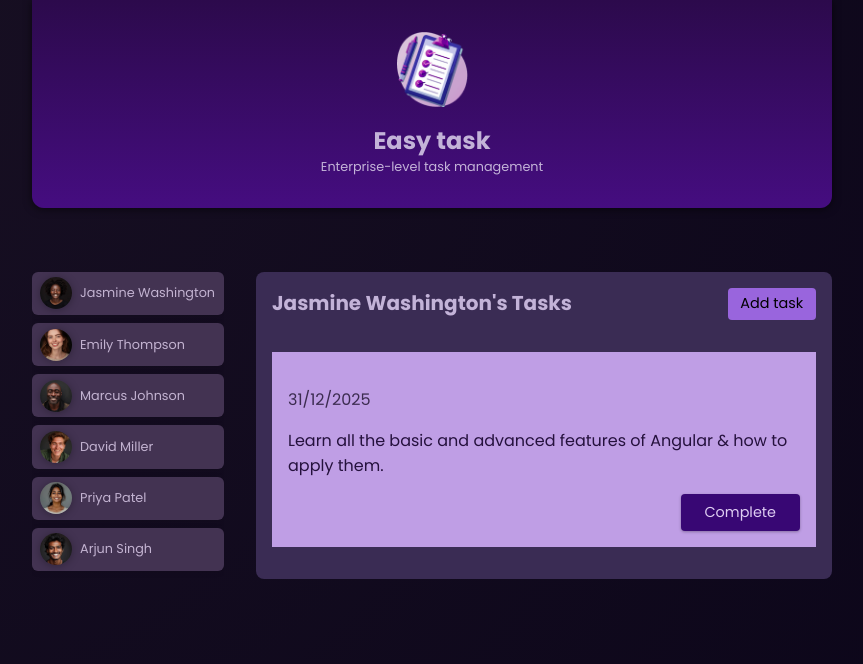
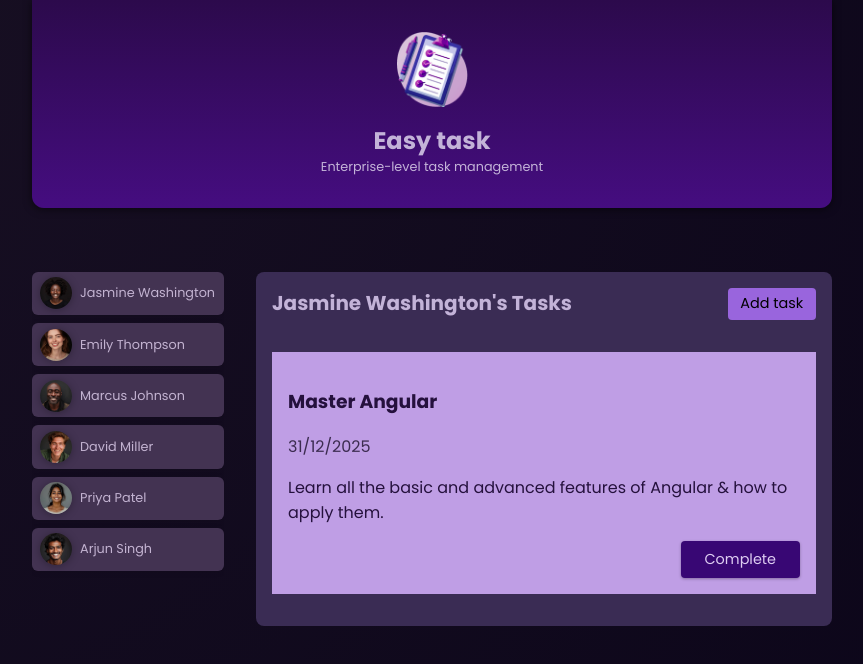
Before and after one commit to joseMarciano/understand-angular, an Angular app: page / in a window 1280 px wide. Both pictures are taken after a click on the button "Jasmine Washington". Shown: the top 664 px of the page, without its empty margins (208-1071 px from the left). Built offline with nearby package versions, Linux system fonts and the light colour scheme.

Commit message:
refactor: :hammer: create a folder for each Type

```diff
--- a/src/app/tasks/task/task.component.html
+++ b/src/app/tasks/task/task.component.html
@@ -1,5 +1,5 @@
 <article>
-  <h1>{{task().name}}</h1>
+  <h1>{{task().title}}</h1>
   <time>{{formatDate(task().dueDate)}}</time>
   <p>{{task().summary}}</p>
   <p class="actions">
--- a/src/app/tasks/tasks.component.ts
+++ b/src/app/tasks/tasks.component.ts
@@ -1,12 +1,7 @@
 import {Component, input} from '@angular/core';
 import {TaskComponent} from "./task/task.component";
-
-type User = {
-  id: string,
-  name: string,
-  avatar: string,
-}
-
+import {type User} from "../user/user.model";
+import {Task} from "./task/task.model";
 
 @Component({
   selector: 'app-tasks',
@@ -19,7 +14,7 @@ type User = {
 })
 export class TasksComponent {
   currentUser = input<User>();
-  tasks = [
+  tasks: Task[] =  [
     {
       id: 't1',
       userId: 'u1',
@@ -43,9 +38,9 @@ export class TasksComponent {
         'Prepare and describe an issue template which will help with project management',
       dueDate: '2024-06-15',
     },
-  ]
+  ];
 
-  get selectedUserTasks()  {
+  get selectedUserTasks() {
     return this.tasks.filter(task => task.userId === this.currentUser()?.id);
   }
 }
--- a/src/app/user/user.component.ts
+++ b/src/app/user/user.component.ts
@@ -1,10 +1,6 @@
 import {Component, computed, input, output} from '@angular/core';
+import {type User} from "./user.model";
 
-type User = {
-  id: string,
-  name: string,
-  avatar: string,
-}
 
 @Component({
   selector: 'app-user',
--- /dev/null
+++ b/src/app/user/user.model.ts
@@ -0,0 +1,5 @@
+export type User = {
+  id: string,
+  name: string,
+  avatar: string,
+}
```
Also changed, not shown: src/app/tasks/task/task.component.ts (+2 -11 lines), src/app/tasks/task/task.model.ts (added, +7 -0 lines).
